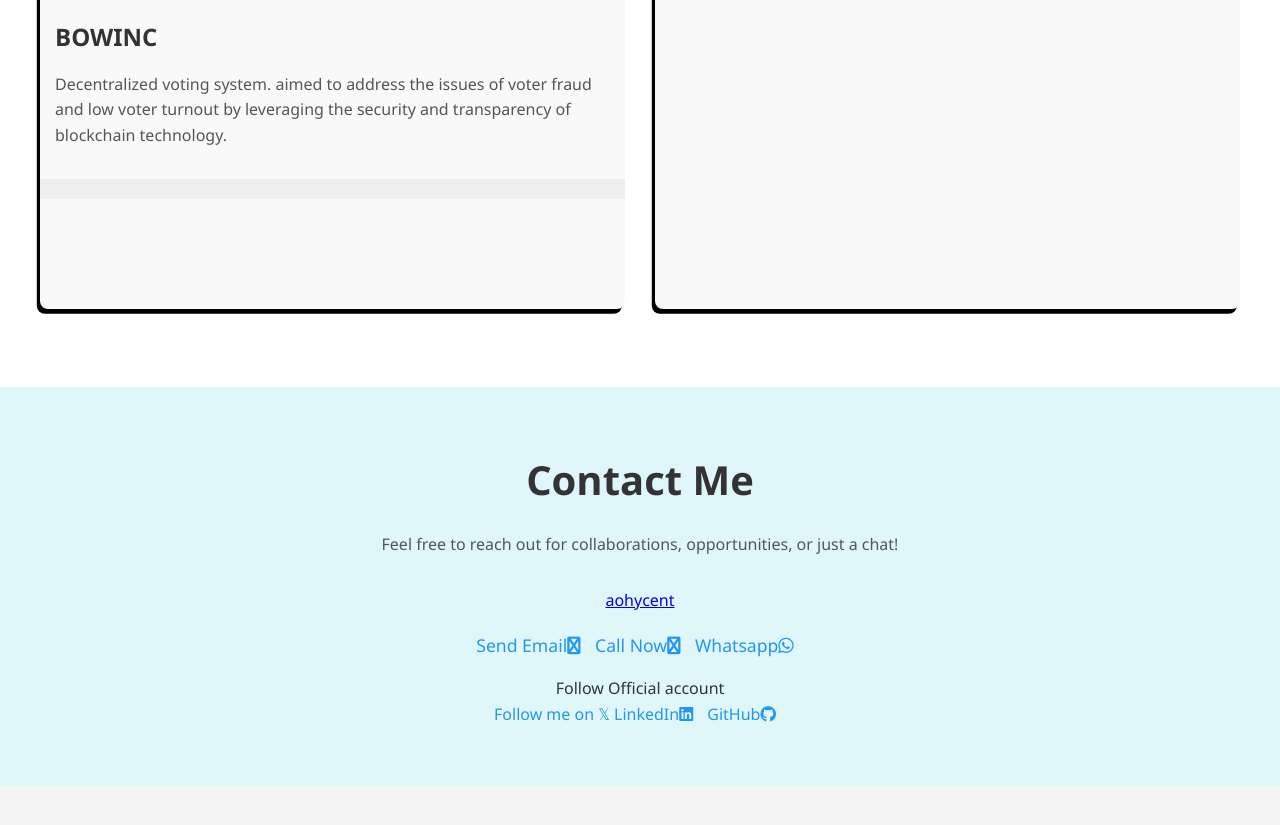
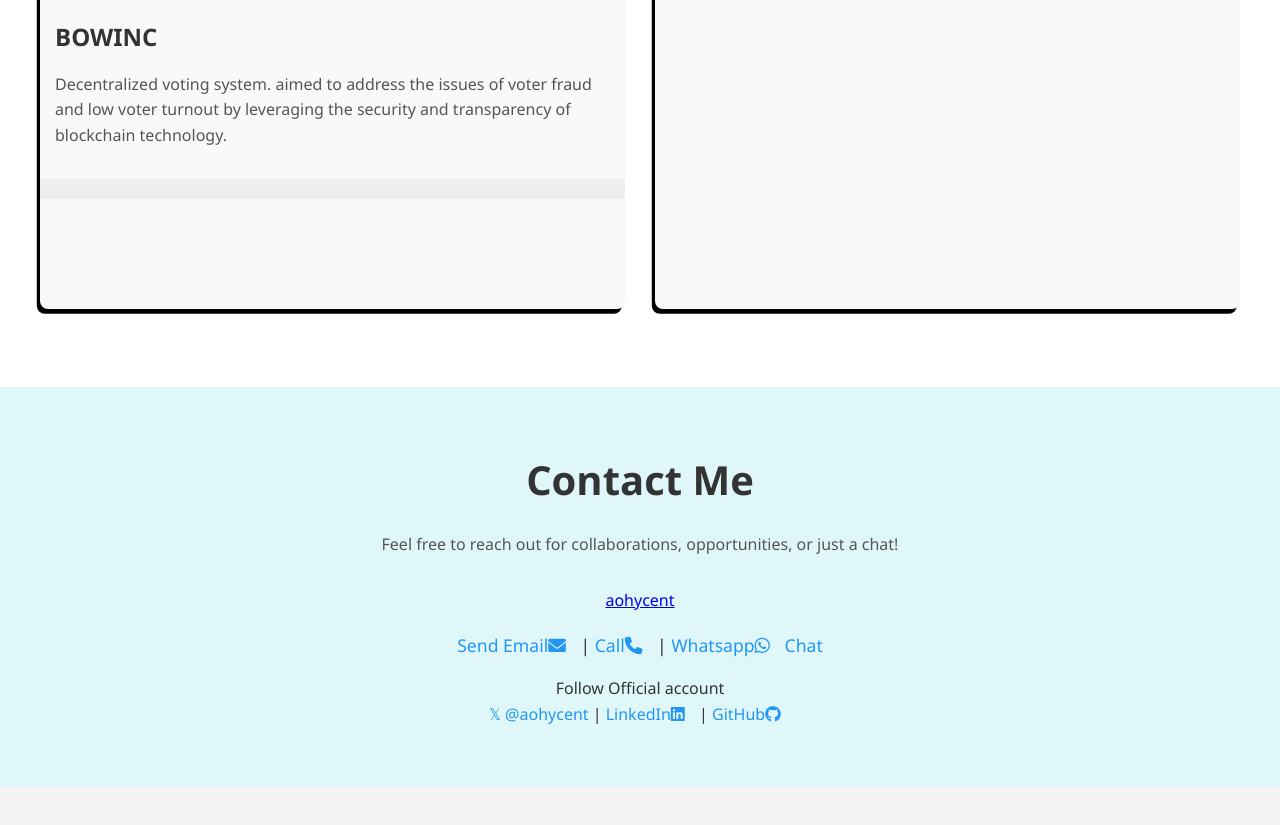
Before and after one commit to aohycent/aohycent.github.io, a plain HTML site: page index.html in a window 1280 px wide. Shown: the part 1891-2716 px from the top of the page. Drawn offline with Linux system fonts and the light colour scheme.

Commit message:
Update index.html

```diff
--- a/index.html
+++ b/index.html
@@ -137,18 +137,18 @@
             <h2>Contact Me</h2>
             <p>Feel free to reach out for collaborations, opportunities, or just a chat!</p>
 
-<div class="LI-profile-badge"  data-version="v1" data-size="large" data-locale="en_US" data-type="horizontal" data-theme="transparent" data-vanity="hycent-afocha-a5420522a"><a class="LI-simple-link" href='https://ng.linkedin.com/in/hycent-afocha-a5420522a?trk=profile-badge'>aohycent</a></div>
+<div class="LI-profile-badge"  data-version="v2" data-size="large" data-locale="en_US" data-type="horizontal" data-theme="light" data-vanity="hycent-afocha-a5420522a"><a class="LI-simple-link" href='https://ng.linkedin.com/in/hycent-afocha-a5420522a?trk=profile-badge'>aohycent</a></div>
 
             <div class="contact-info">
 <p>
-<a href="mailto:hycentonline@gmail.com">Send Email<i class="fab fa-envelope"></i></a>
-
-<a href="tel:+2348080233369">Call Now<i class="fab fa-phone-alt"></i></a>
-<a href="https://wa.me/2348080233369">Whatsapp<i class="fab fa-whatsapp"></i></a>
+<a href="mailto:hycentonline@gmail.com">Send Email<i class="fa fa-envelope"></i></a>
+|
+<a href="tel:+2348080233369">Call<i class="fa fa-phone"></i></a> |
+<a href="https://wa.me/2348080233369">Whatsapp<i class="fab fa-whatsapp"></i> Chat</a>
 </p>
                <p><center>Follow Official account</center>
-<a href="https://x.com/aohycent" target="_blank">Follow me on 𝕏</a>
-                  <a href="https://linkedin.com/comm/mynetwork/discovery-see-all?usecase=PEOPLE_FOLLOWS&followMember=hycent-afocha-a5420522a" target="_blank">LinkedIn</a><i class="fab fa-linkedin"></i>
+<a href="https://x.com/aohycent" target="_blank">𝕏 @aohycent</a> |
+                  <a href="https://linkedin.com/comm/mynetwork/discovery-see-all?usecase=PEOPLE_FOLLOWS&followMember=hycent-afocha-a5420522a" target="_blank">LinkedIn<i class="fab fa-linkedin"></i></a> |
                 <a href="https://github.com/aohycent" target="_blank">GitHub<i class="fab fa-github"></i></a></p>
                 </div>
             </div>
```
